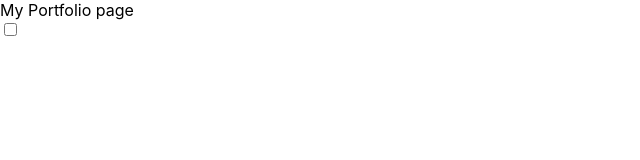
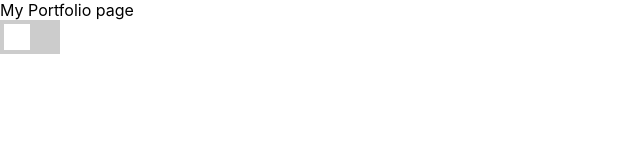
Before and after one commit to OlegKochiev/olegkochiev.com, a Next.js app: page /portfolio in a window 1280 px wide. Shown: the top 160 px of the page, without its empty margins (0-640 px from the left). Built offline with nearby package versions, Linux system fonts and the light colour scheme.

Commit message:
added support for scss and test styles for ThemeSwitcher component

```diff
--- a/next.config.js
+++ b/next.config.js
@@ -1,7 +1,12 @@
+const path = require('path');
+
 /** @type {import('next').NextConfig} */
 const nextConfig = {
   reactStrictMode: true,
   swcMinify: true,
-}
+  sassOptions: {
+    includePaths: [path.join(__dirname, 'styles')],
+  },
+};
 
-module.exports = nextConfig
+module.exports = nextConfig;
--- a/package.json
+++ b/package.json
@@ -18,5 +18,8 @@
     "react": "18.2.0",
     "react-dom": "18.2.0",
     "typescript": "4.9.3"
+  },
+  "devDependencies": {
+    "sass": "^1.56.1"
   }
 }
--- a/src/components/ThemeSwitcher/index.tsx
+++ b/src/components/ThemeSwitcher/index.tsx
@@ -1,9 +1,12 @@
 import React from 'react';
-import styles from '../../styles/ThemeSwitcher.module.css';
+import styles from './style.module.scss';
 const ThemeSwitcher = () => {
   return (
     <div>
-      <input className={styles.switch} type="checkbox" role="switch"></input>
+      <label className={styles.switch} htmlFor="theme-switcher">
+        <input type="checkbox" role="switch" id="theme-switcher"></input>
+        <span className={styles.slider}></span>
+      </label>
     </div>
   );
 };
--- /dev/null
+++ b/src/components/ThemeSwitcher/style.module.scss
@@ -0,0 +1,61 @@
+.switch {
+  position: relative;
+  display: inline-block;
+  width: 60px;
+  height: 34px;
+}
+
+/* Hide default HTML checkbox */
+.switch input {
+  opacity: 0;
+  width: 0;
+  height: 0;
+}
+
+/* The slider */
+.slider {
+  position: absolute;
+  cursor: pointer;
+  top: 0;
+  left: 0;
+  right: 0;
+  bottom: 0;
+  background-color: #ccc;
+  -webkit-transition: 0.4s;
+  transition: 0.4s;
+}
+
+.slider:before {
+  position: absolute;
+  content: '';
+  height: 26px;
+  width: 26px;
+  left: 4px;
+  bottom: 4px;
+  background-color: white;
+  -webkit-transition: 0.4s;
+  transition: 0.4s;
+}
+
+input:checked + .slider {
+  background-color: #2196f3;
+}
+
+input:focus + .slider {
+  box-shadow: 0 0 1px #2196f3;
+}
+
+input:checked + .slider:before {
+  -webkit-transform: translateX(26px);
+  -ms-transform: translateX(26px);
+  transform: translateX(26px);
+}
+
+/* Rounded sliders */
+.slider.round {
+  border-radius: 34px;
+}
+
+.slider.round:before {
+  border-radius: 50%;
+}
--- a/src/styles/ThemeSwitcher.module.css
+++ /dev/null
@@ -1,13 +0,0 @@
-.switch {
-  --thumb-size: 2rem;
-  --thumb: hsl(0 0% 90%);
-  --thumb-highlight: hsl(0 0% 0% / 25%);
-
-  --thumb-color: var(--thumb);
-  --thumb-color-highlight: var(--thumb-highlight);
-
-  @media (prefers-color-scheme: dark) {
-    --thumb: hsl(0 0% 5%);
-    --thumb-highlight: hsl(0 0% 100% / 25%);
-  }
-}
```
Also changed, not shown: 1 other file (tests, documents, lock files or other folders).
